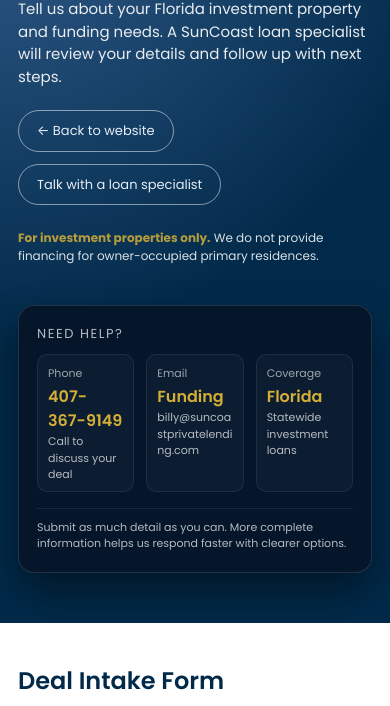
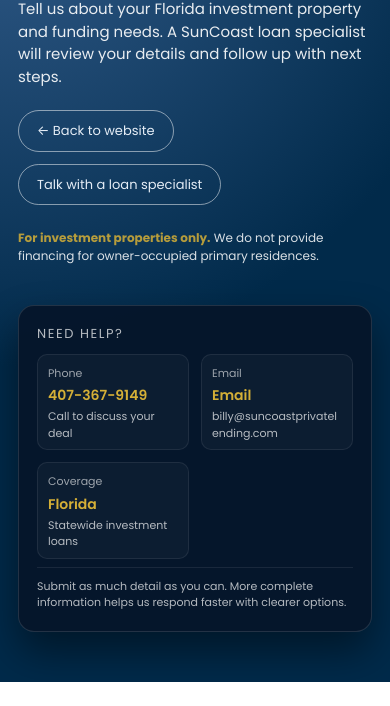
Before and after one commit to tradingonelife-oss/suncoast-website, a plain HTML site: page apply.html in a window 390 px wide. Shown: the part 129-835 px from the top of the page. Drawn offline with Linux system fonts and the light colour scheme.

Commit message:
Add files via upload

```diff
--- a/apply.html
+++ b/apply.html
@@ -2,9 +2,9 @@
 <html lang="en">
 <head>
   <meta charset="UTF-8" />
-  <title>SunCoast Private Lending, LLC</title>
+  <title>Apply for Funding – SunCoast Private Lending</title>
   <meta name="viewport" content="width=device-width, initial-scale=1" />
-  <meta name="description" content="SunCoast Private Lending provides fast, asset-based private loans for real estate investors – fix & flip, rental, bridge, and construction loans. Close in days, not weeks." />
+  <meta name="description" content="Apply for fast, asset-based private loans for Florida real estate investments with SunCoast Private Lending." />
   <link href="https://fonts.googleapis.com/css2?family=Poppins:wght@300;400;500;600;700&display=swap" rel="stylesheet" />
   <style>
     :root {
@@ -51,7 +51,6 @@
     }
     .hero h1 { font-size: clamp(32px,4vw,42px); line-height: 1.1; margin-bottom: 16px; font-weight: 700; }
     .hero-sub { font-size: 15px; max-width: 520px; opacity: 0.9; margin-bottom: 22px; }
-    .hero-tags { font-size: 13px; letter-spacing: 0.08em; text-transform: uppercase; opacity: 0.85; margin-bottom: 28px; }
     .hero-actions { display: flex; flex-wrap: wrap; align-items: center; gap: 12px; margin-bottom: 24px; }
     .btn-primary {
       background: var(--gold); color: #0b1720; padding: 12px 22px; border-radius: 999px;
@@ -67,16 +66,33 @@
     }
     .hero-note { font-size: 12px; opacity: 0.85; }
     .hero-note strong { color: var(--gold); }
+
     .hero-card {
       background: rgba(6,20,40,0.9); border-radius: 16px; padding: 18px 18px 20px;
       border: 1px solid rgba(255,255,255,0.12); box-shadow: 0 20px 40px rgba(0,0,0,0.45);
     }
     .hero-card-title { font-size: 13px; text-transform: uppercase; letter-spacing: 0.12em; color: rgba(255,255,255,0.7); margin-bottom: 10px; }
-    .hero-metrics { display: grid; grid-template-columns: repeat(3,minmax(0,1fr)); gap: 12px; margin-bottom: 16px; }
-    .metric { padding: 10px 10px 8px; border-radius: 10px; background: rgba(255,255,255,0.03); border: 1px solid rgba(255,255,255,0.08); }
+    .hero-metrics {
+      display: grid;
+      grid-template-columns: repeat(3,minmax(0,1fr));
+      gap: 12px;
+    }
+    .metric {
+      padding: 10px 10px 8px;
+      border-radius: 10px;
+      background: rgba(255,255,255,0.03);
+      border: 1px solid rgba(255,255,255,0.08);
+      min-width: 0; /* allow text to wrap */
+    }
     .metric-label { font-size: 11px; color: rgba(255,255,255,0.6); margin-bottom: 4px; }
-    .metric-value { font-size: 16px; font-weight: 600; color: var(--gold); }
-    .metric-sub { font-size: 11px; color: rgba(255,255,255,0.7); overflow-wrap:anywhere; }
+    .metric-value { font-size: 14px; font-weight: 600; color: var(--gold); margin-bottom: 2px; }
+    .metric-sub {
+      font-size: 11px;
+      color: rgba(255,255,255,0.7);
+      word-wrap: break-word;
+      overflow-wrap: anywhere;
+      white-space: normal;
+    }
     .hero-card-foot { font-size: 11px; color: rgba(255,255,255,0.7); border-top: 1px solid rgba(255,255,255,0.08); padding-top: 10px; margin-top: 8px; }
 
     .section-title { font-size: 24px; color: var(--navy); margin-bottom: 10px; font-weight: 600; }
@@ -126,6 +142,7 @@
       .section { padding:40px 18px; }
       .hero { padding:32px 18px 50px; }
       .hero-inner { gap:22px; }
+      .hero-metrics { grid-template-columns:repeat(2,minmax(0,1fr)); }
     }
   </style>
 </head>
@@ -161,7 +178,7 @@
             </div>
             <div class="metric">
               <div class="metric-label">Email</div>
-              <div class="metric-value">Funding</div>
+              <div class="metric-value">Email</div>
               <div class="metric-sub">billy@suncoastprivatelending.com</div>
             </div>
             <div class="metric">
```
